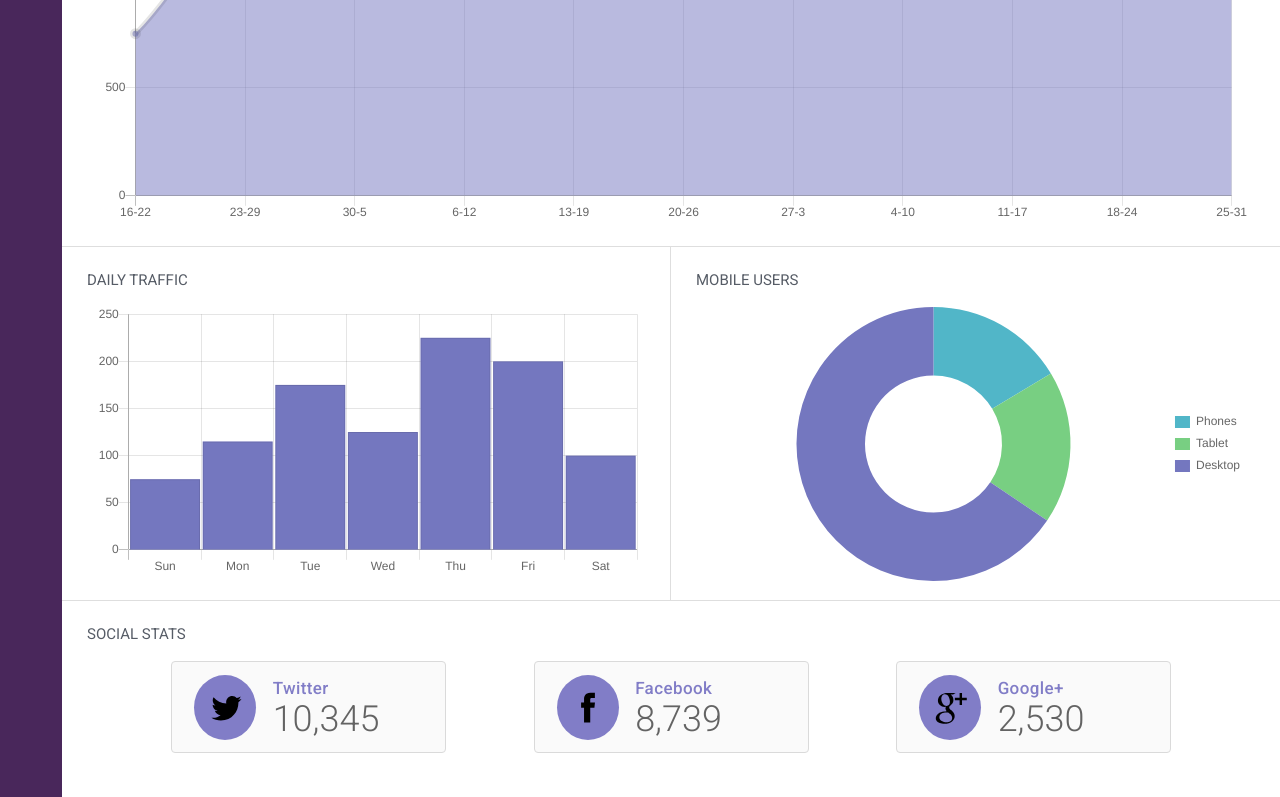
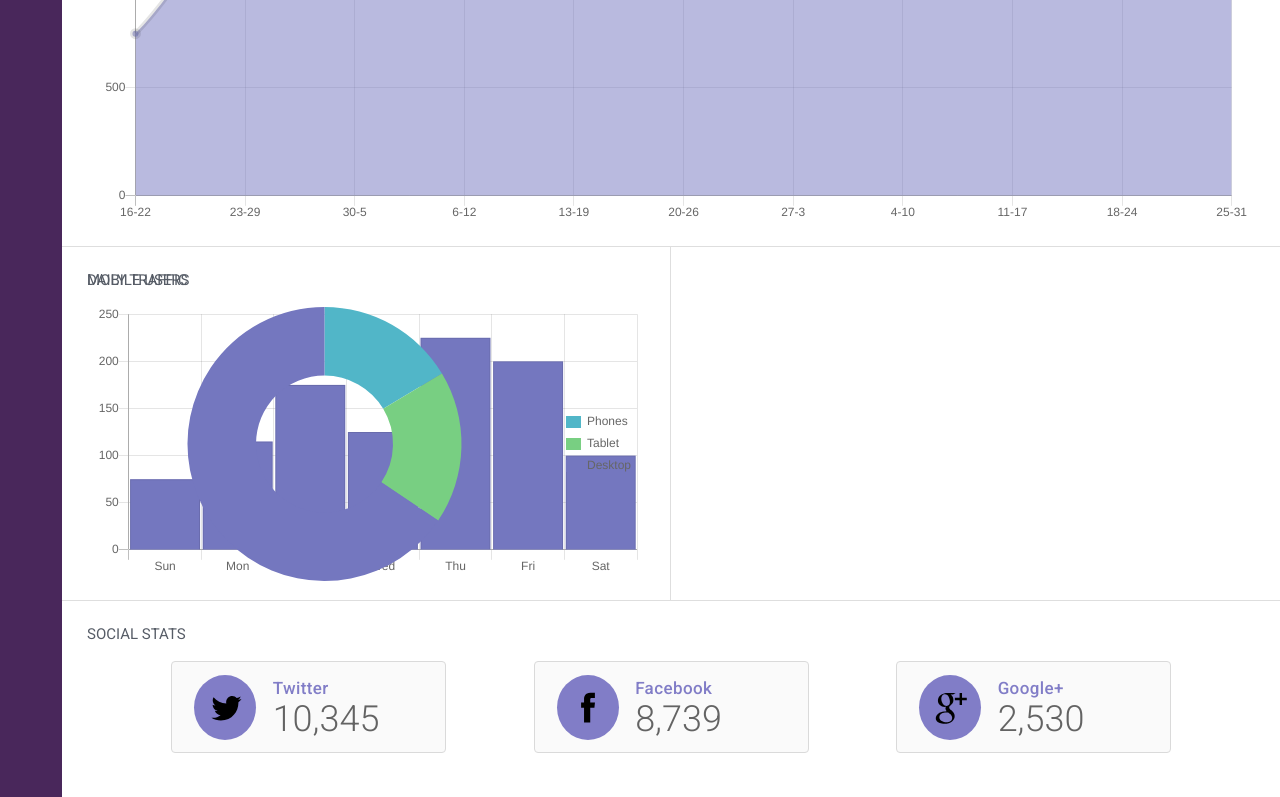
Before and after one commit to RegionalAura444/TH-TechDegree-Project7, a plain HTML site: page index.html in a window 1280 px wide. Shown: the part 579-1376 px from the top of the page. Drawn offline with nearby package versions, Linux system fonts and the light colour scheme; a script that the page names is missing.

Commit message:
traffic-2,mobile users.
added traffic -2
 position:relative;

mobile-users
postion :absolute;

```diff
--- a/css/styles.css
+++ b/css/styles.css
@@ -1329,6 +1329,13 @@
        display: flex;
        border-top: 1px solid rgba(217, 217, 217, 0.5);
      }
+
+     .traffic-2{
+      position:relative;
+     }
+     .mobile-users{
+      position:absolute;
+     }
      /*- MESSAGE & SETTINGS CONTAINERS -*/
      .message,
      .settings {
```
